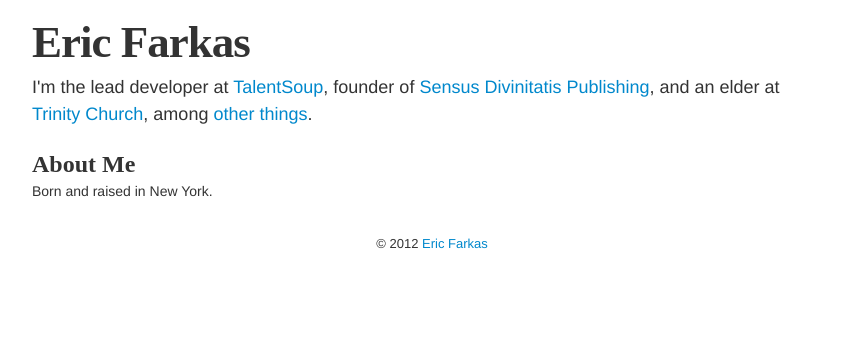
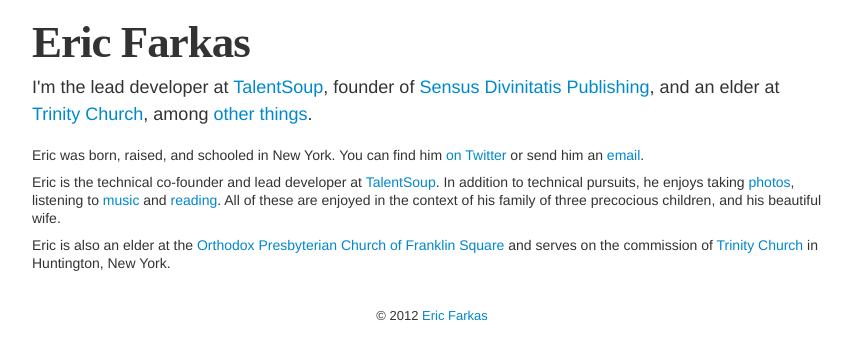
Before and after one commit to speric/speric.github.com, a Jekyll site: the page built from about.html, in a window 1280 px wide. Shown: the top 360 px of the page, without its empty margins (208-1060 px from the left). Built offline with Jekyll 4.4.1, drawn with Linux system fonts in a browser that asks for light colours; some web fonts are replaced; Markdown is read by kramdown in place of the engine named in the settings.

Commit message:
About page detail

```diff
--- a/about.html
+++ b/about.html
@@ -1,7 +1,9 @@
 ---
 layout: layout
-title: "About Me | Eric Farkas"
+title: "About Eric"
 ---
-<h2>About Me</h2>
+<p>Eric was born, raised, and schooled in New York.  You can find him <a href="http://twitter.com/ericfarkas">on Twitter</a> or send him an <a href="mailto:eric@prudentiadigital.com">email</a>.</p>
 
-<p>Born and raised in New York.</p>
+<p>Eric is the technical co-founder and lead developer at <a href="http://talentsoup.com">TalentSoup</a>.  In addition to technical pursuits, he enjoys taking <a href="http://www.flickr.com/photos/ericfarkas">photos</a>, listening to <a href="http://www.last.fm/user/ericfarkas">music</a> and <a href="http://www.goodreads.com/profile/speric">reading</a>.  All of these are enjoyed in the context of his family of three precocious children, and his beautiful wife.</p>
+
+<p>Eric is also an elder at the <a href="http://opcli.org">Orthodox Presbyterian Church of Franklin Square</a> and serves on the commission of <a href="http://trinitychurchlongisland.com">Trinity Church</a> in Huntington, New York.</p>
```
